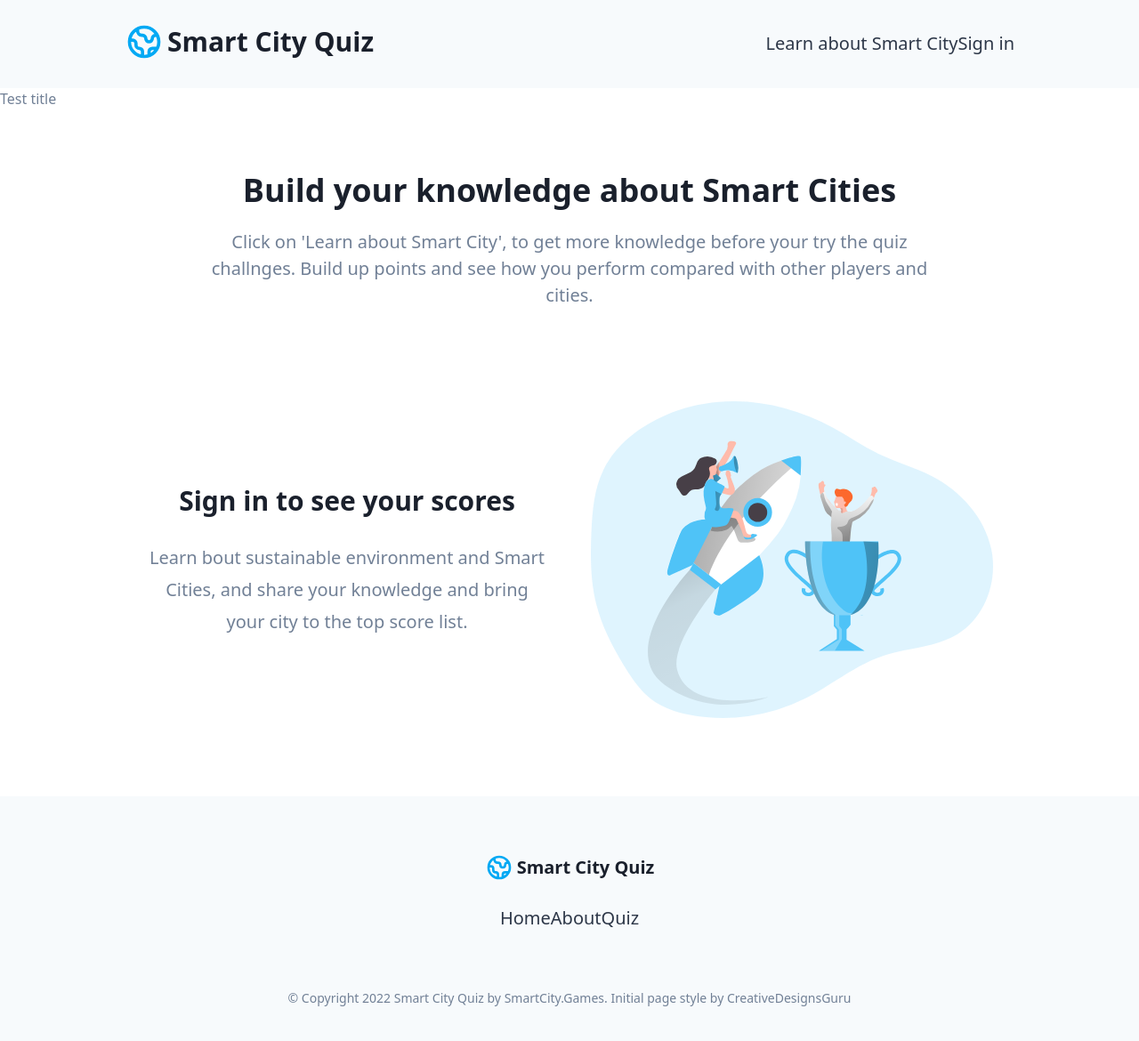
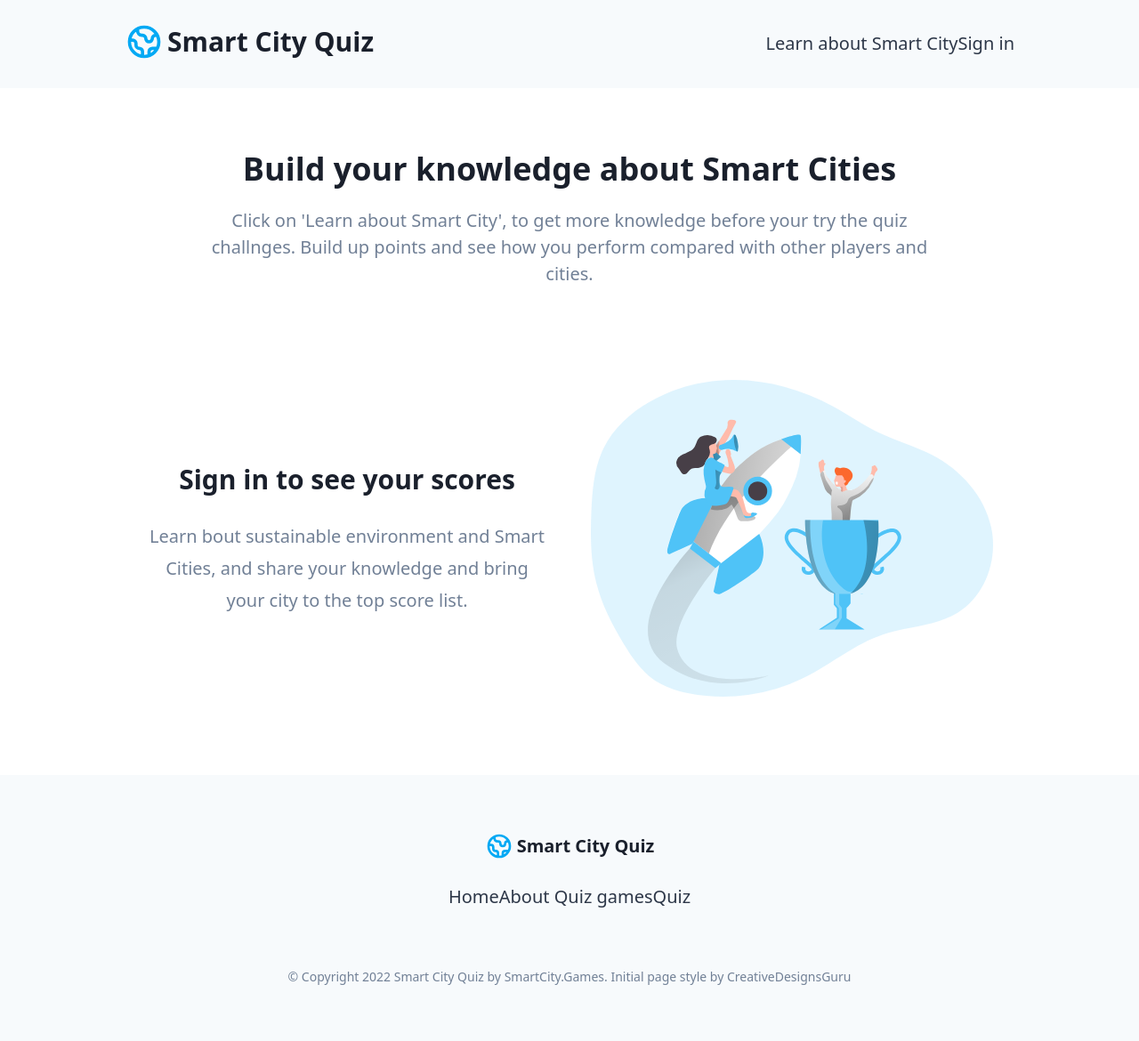
Before and after one commit to motethansen/Next-JS-webpage-quiz, a Next.js app: page / in a window 1280 px wide. Shown: the top 1170 px of the page at 89% size. Built offline with nearby package versions, Linux system fonts and the light colour scheme.

Commit message:
changed a title in footer

```diff
--- a/src/templates/Base.tsx
+++ b/src/templates/Base.tsx
@@ -9,7 +9,7 @@ const Base = () => (
   <div className="antialiased text-gray-600">
     <Meta title={AppConfig.title} description={AppConfig.description} />
     <Hero />
-	<h1>Test title</h1>
+
     <VerticalFeatures />
     {/* <Banner /> */}
     <Footer />
--- a/src/templates/Footer.tsx
+++ b/src/templates/Footer.tsx
@@ -77,7 +77,7 @@ const Footer = () => (
         </li>
         <li>
           <Link href="/">
-            <a>About</a>
+            <a>About Quiz games</a>
           </Link>
         </li>
         <li>
```
